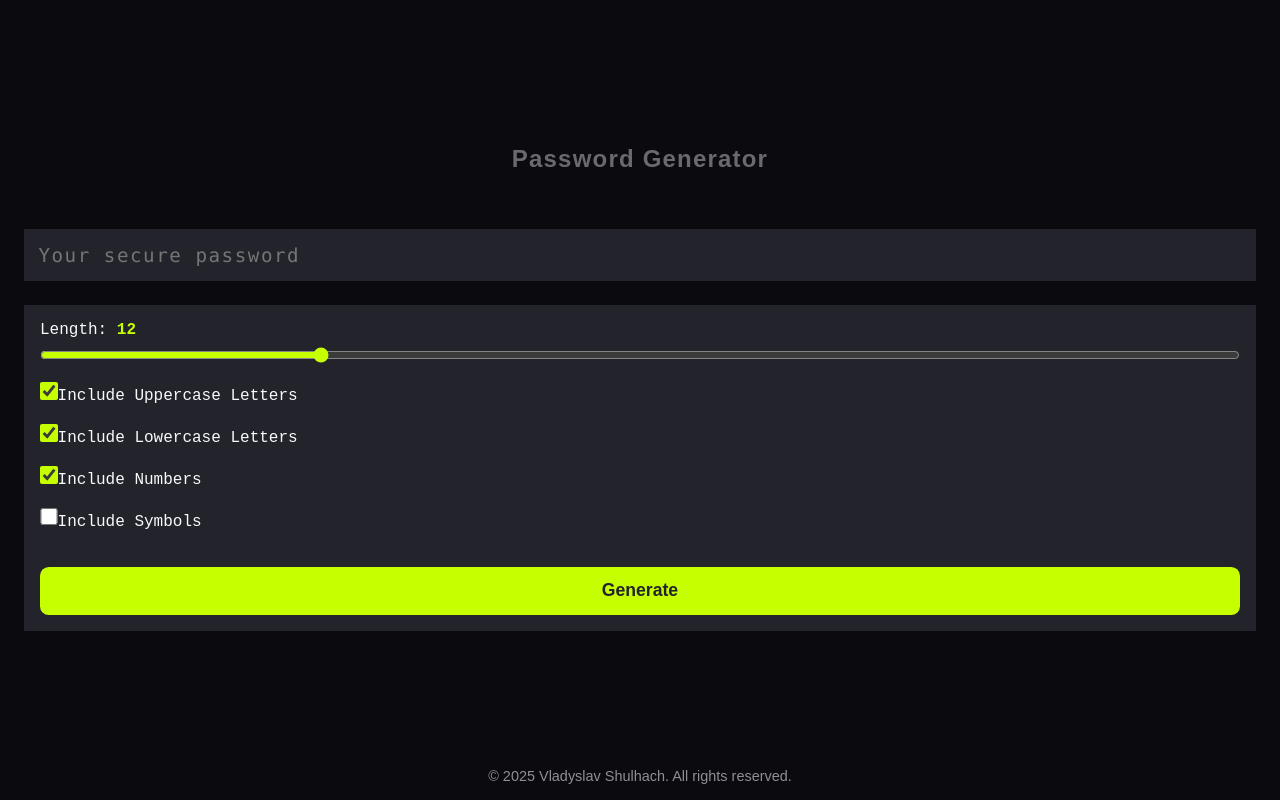
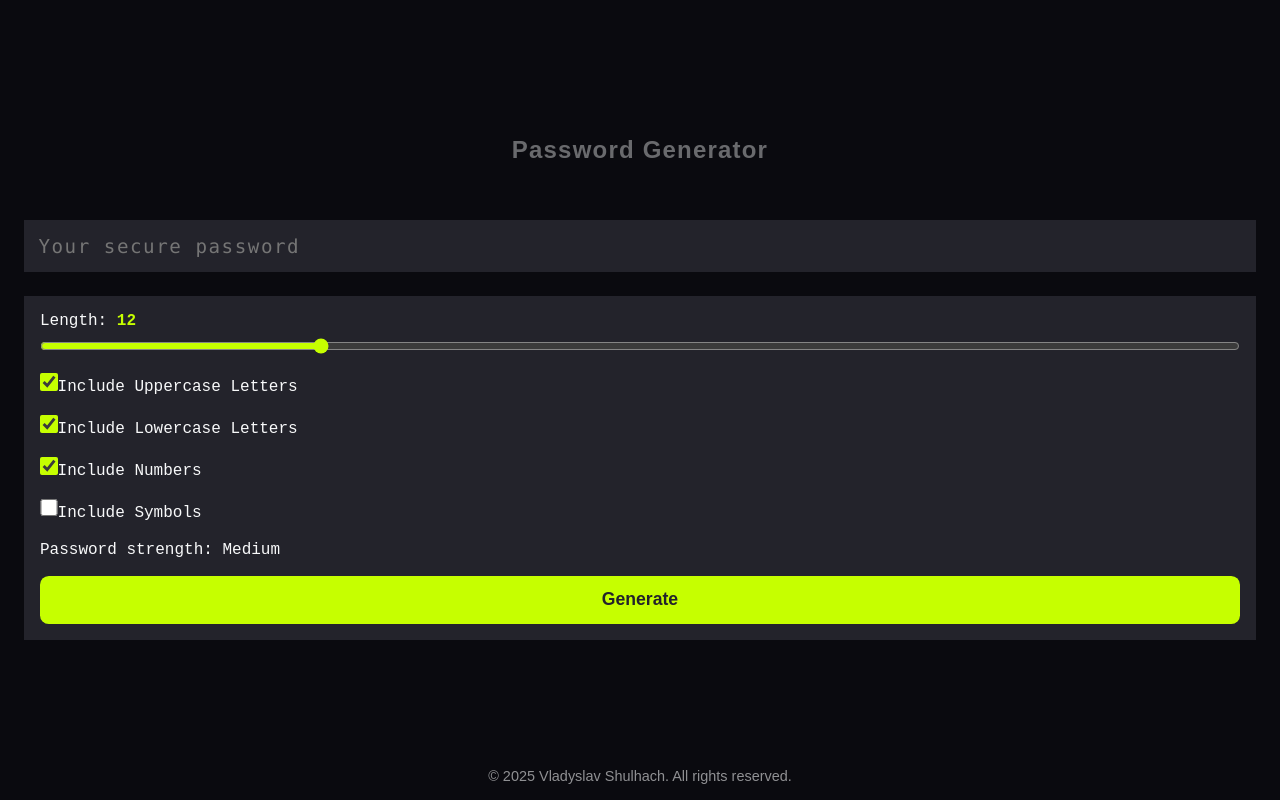
Before and after one commit to vladyslav-shulhach/password-generator-app-main, a React (Vite) app: page / in a window 1280 px wide. Built offline with nearby package versions, Linux system fonts and the light colour scheme.

Commit message:
Insert password strength indicator

```diff
--- a/src/App.jsx
+++ b/src/App.jsx
@@ -95,6 +95,13 @@ function App() {
               Include Symbols
             </label>
           </div>
+          <div className="password-strength">
+            <span>Password strength: </span>
+            <span className="strength-value">Medium</span>
+            <div className="strength-bar">
+              <div className="strength-bar__fill strength-bar__fill--medium" />
+            </div>
+          </div>
           <button type="submit" className="button">
             Generate
           </button>
```
